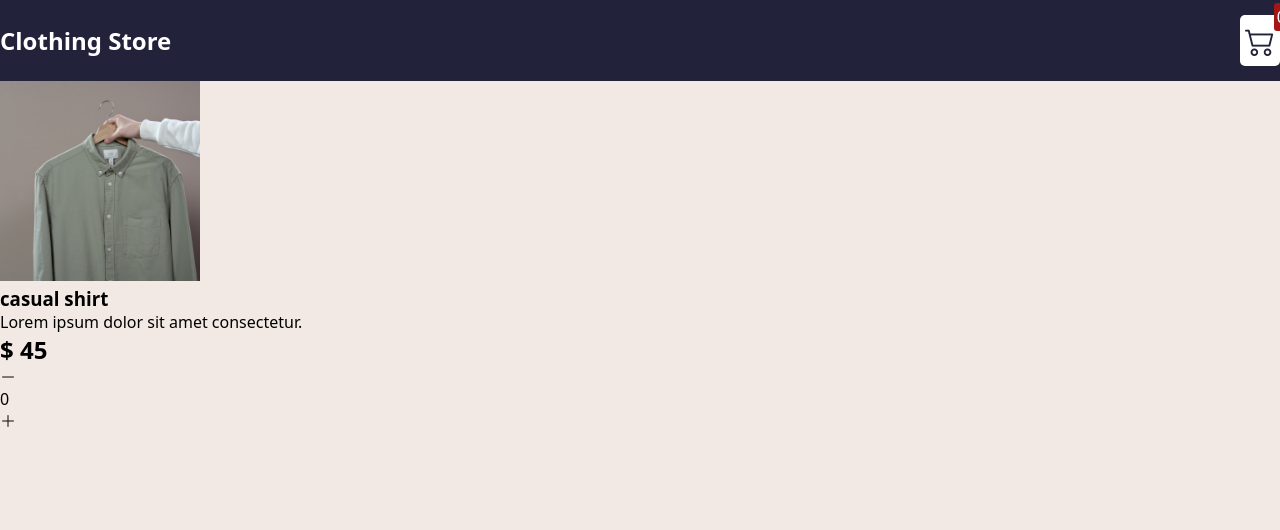
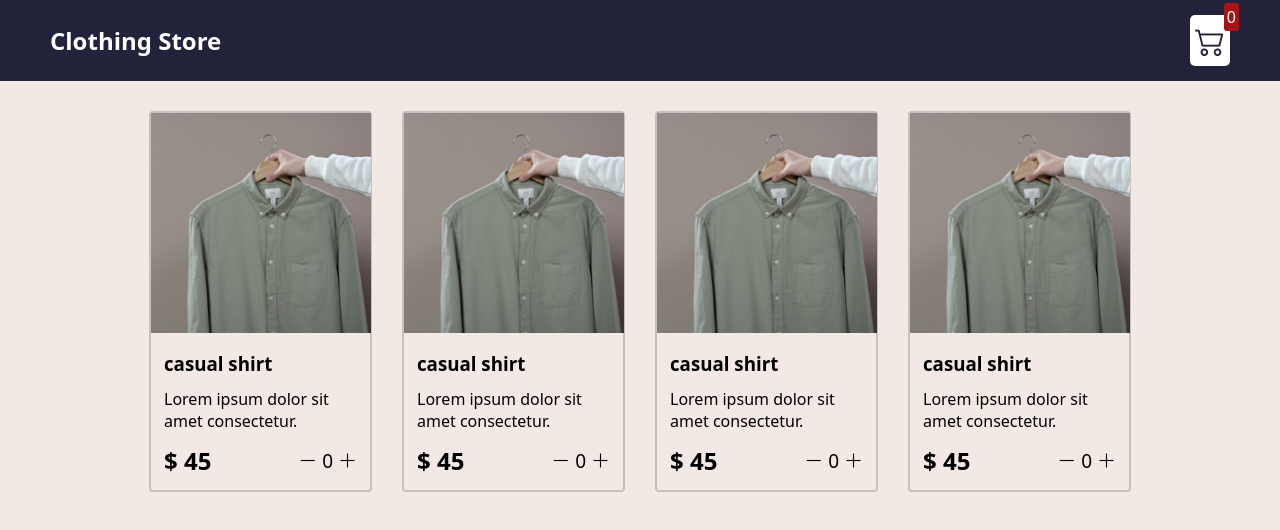
Before and after one commit to a3zrael/shopping-cart, a website built with Vite: page index.html in a window 1280 px wide. Built offline with nearby package versions, Linux system fonts and the light colour scheme.

Commit message:
maded items

```diff
--- a/index.html
+++ b/index.html
@@ -11,19 +11,65 @@
 </head>
 
 <body>
-  <div class="header">
-    <div class="navbar">
-      <h2>Clothing Store</h2>
-      <div class="cart">
-        <i class="bi bi-cart2"></i>
-        <div class="cartAmount">0</div>
-      </div>
+  <div class="navbar">
+    <h2>Clothing Store</h2>
+    <div class="cart">
+      <i class="bi bi-cart2"></i>
+      <div class="cartAmount">0</div>
     </div>
   </div>
   <div class="main">
     <div class="shop" id="shop">
       <div class="item">
-        <img width="200" src="./img/img-1.jpg" alt="">
+        <img width="220" src="./img/img-1.jpg" alt="">
+        <div class="details">
+          <h3>casual shirt</h3>
+          <p>Lorem ipsum dolor sit amet consectetur.</p>
+          <div class="price_quantity">
+            <h2>$ 45</h2>
+            <div class="buttons">
+              <i class="bi bi-dash-lg"></i>
+              <div class="quantity">0</div>
+              <i class="bi bi-plus-lg"></i>
+            </div>
+          </div>
+        </div>
+
+      </div>
+      <div class="item">
+        <img width="220" src="./img/img-1.jpg" alt="">
+        <div class="details">
+          <h3>casual shirt</h3>
+          <p>Lorem ipsum dolor sit amet consectetur.</p>
+          <div class="price_quantity">
+            <h2>$ 45</h2>
+            <div class="buttons">
+              <i class="bi bi-dash-lg"></i>
+              <div class="quantity">0</div>
+              <i class="bi bi-plus-lg"></i>
+            </div>
+          </div>
+        </div>
+
+      </div>
+      <div class="item">
+        <img width="220" src="./img/img-1.jpg" alt="">
+        <div class="details">
+          <h3>casual shirt</h3>
+          <p>Lorem ipsum dolor sit amet consectetur.</p>
+          <div class="price_quantity">
+            <h2>$ 45</h2>
+            <div class="buttons">
+              <i class="bi bi-dash-lg"></i>
+              <div class="quantity">0</div>
+              <i class="bi bi-plus-lg"></i>
+            </div>
+          </div>
+        </div>
+
+      </div>
+      <div class="item">
+        <img width="220" src="./img/img-1.jpg" alt="">
         <div class="details">
           <h3>casual shirt</h3>
           <p>Lorem ipsum dolor sit amet consectetur.</p>
--- a/style.css
+++ b/style.css
@@ -10,18 +10,17 @@ body {
 	background-color: #f2e9e4;
 }
 
-.header {
-	background-color: #22223b;
-}
+
 /* ! navbar */
 .navbar {
-	max-width: 1460px;
   display: flex;
 	justify-content: space-between;
 	align-items: center;
 	margin: 0 auto;
+  background-color: #22223b;
 	color: white;
-	padding: 15px 0;
+	padding: 15px 50px;
+	margin-bottom: 30px;
 }
 
 .cart {
@@ -33,13 +32,73 @@ body {
 	border-radius: 5px;
 }
 
-.cartAmount{
+.cartAmount {
 	position: absolute;
 	top: -12px;
 	right: -9px;
 	padding: 3px;
 	background-color: rgb(166, 21, 21);
 	font-size: 16px;
-  color:white;
-  border-radius: 3px
+	color: white;
+	border-radius: 3px;
 }
+
+/**
+* ! shop items
+**/
+
+.shop {
+	display: grid;
+	grid-template-columns: repeat(4, 223px);
+	gap: 30px;
+	justify-content: center;
+}
+
+@media (max-width:1000px) {
+  .shop{
+    grid-template-columns: repeat(2, 223px);
+  }
+}
+
+
+@media (max-width:500px) {
+  .shop{
+    grid-template-columns: repeat(1, 223px);
+  }
+}
+
+.item {
+	border: 2px solid #c7c0bd;
+	border-radius: 4px;
+}
+
+.details {
+	display: flex;
+	flex-direction: column;
+	gap: 12px;
+	padding: 13px;
+}
+
+.price_quantity {
+	display: flex;
+	justify-content: space-between;
+	align-items: center;
+}
+
+.buttons {
+	display: flex;
+	justify-content: center;
+	align-items: center;
+	font-size: 19px;
+	gap: 5px;
+}
+
+.bi-dash-lg:hover {
+  cursor: pointer;
+  color: red;
+}
+
+.bi-plus-lg:hover {
+  cursor: pointer;
+  color: green;
+}
```
Also changed, not shown: img/img-2.jpg (added), img/img-3.jpg (added), 1 other file. Lines whose indentation alone changed are shown as unchanged.
